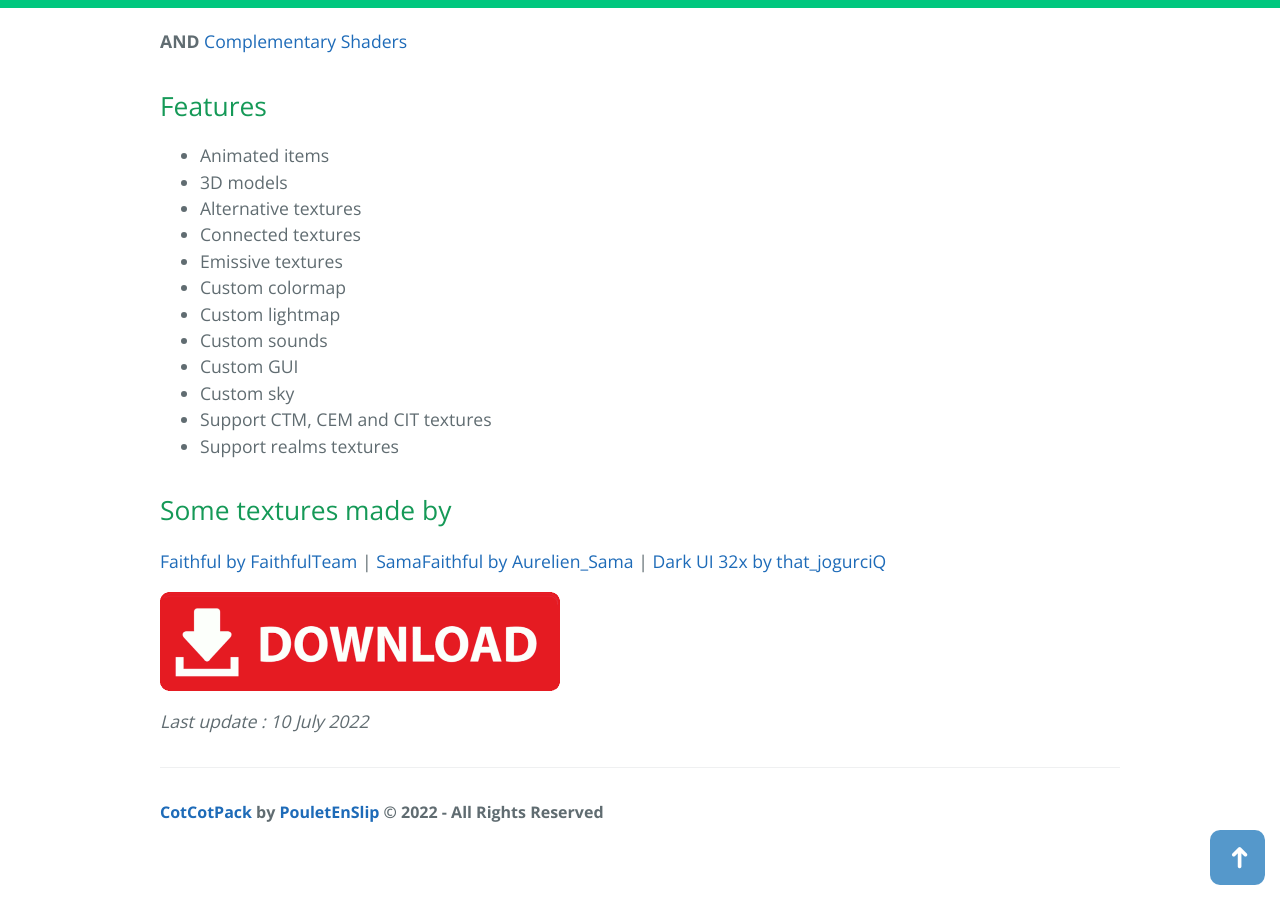
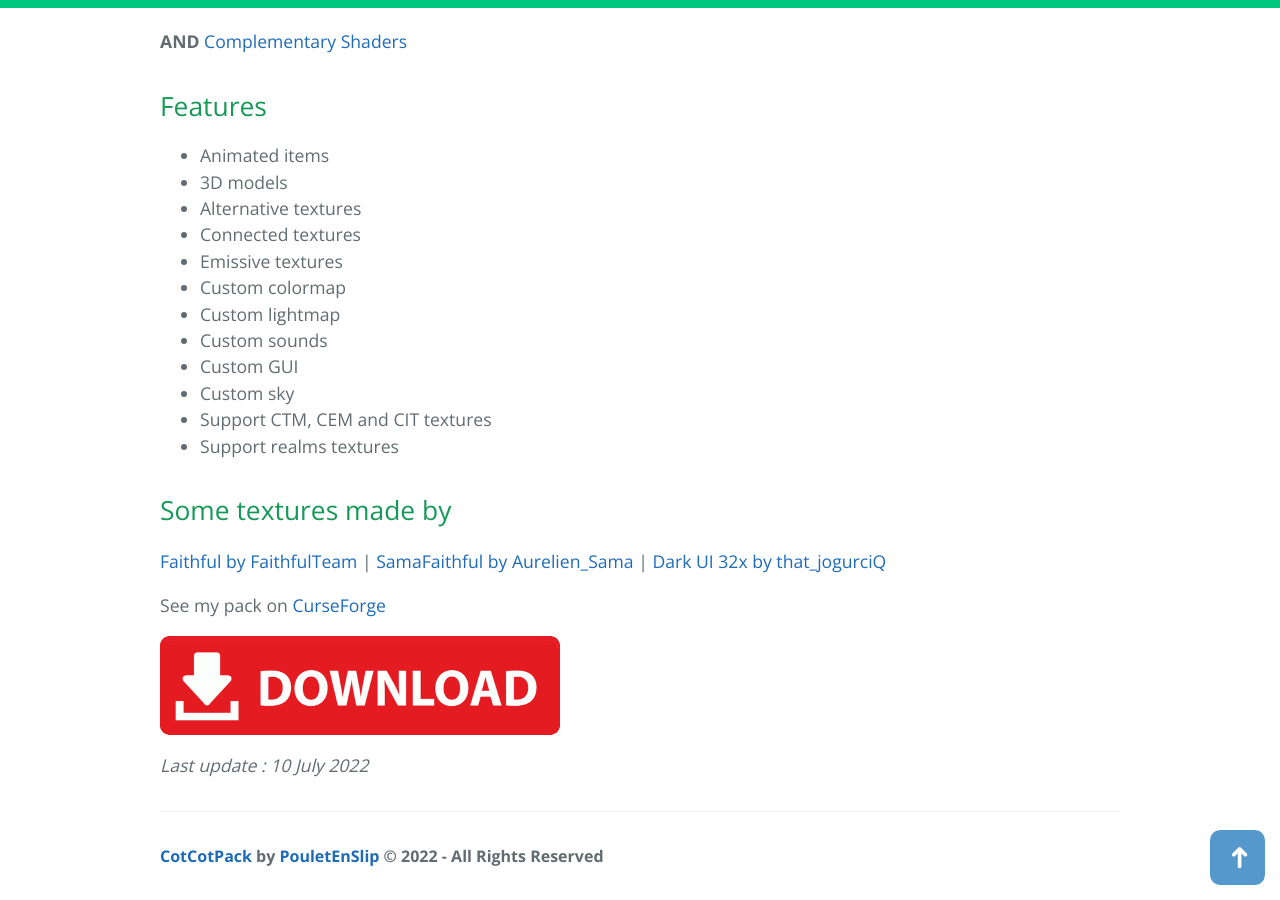
Before and after one commit to PouletEnSlip/pouletenslip.github.io, a Jekyll site: the page built from pages/cotcotpack/index.md, in a window 1280 px wide and 900 px high, scrolled down 1577 px. Built offline with Jekyll 4.4.1, drawn with Linux system fonts in a browser that asks for light colours; comment, search, counter and statistics services are not loaded.

Commit message:
Update index.md

```diff
--- a/pages/cotcotpack/index.md
+++ b/pages/cotcotpack/index.md
@@ -106,6 +106,8 @@
 [SamaFaithful by Aurelien_Sama](https://www.youtube.com/channel/UCM2e9ub5nKQIvYbIPxSTbOg) |
 [Dark UI 32x by that_jogurciQ](https://www.curseforge.com/minecraft/texture-packs/dark-ui-32x)
 
+See my pack on [CurseForge](https://www.curseforge.com/minecraft/texture-packs/cotcotpack/)
+
 <a href="https://github.com/PouletEnSlip/CotCotPack/releases"><img src="./img/download.png" width="400"></a>
 
 *Last update : 10 July 2022*
```
